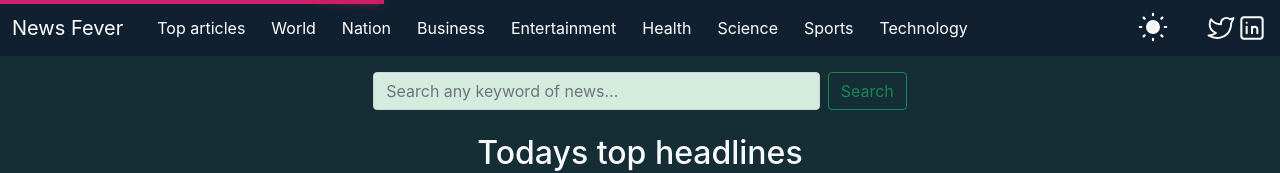
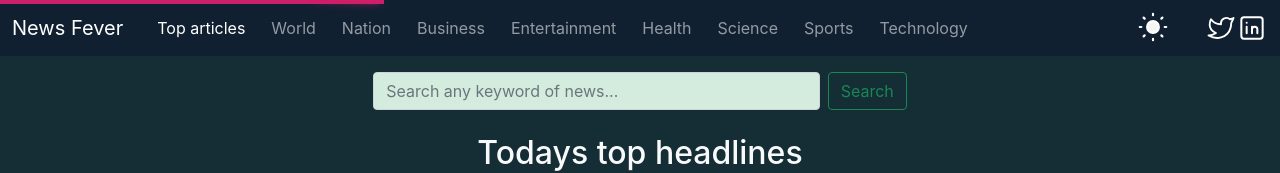
Before and after one commit to sahilsaif12/NewsApp, a React (Create React App) app: page / in a window 1280 px wide. Shown: the top 173 px of the page. Built offline with nearby package versions, Linux system fonts and the light colour scheme; no server answers.

Commit message:
add active class to the nav item while clicking

```diff
--- a/src/components/ErrorPage.js
+++ b/src/components/ErrorPage.js
@@ -1,10 +1,10 @@
 import React from 'react'
 import './ErrorPage.css'
 
-export default function ErrorPage() {
+export default function ErrorPage(props) {
     return (
         <body>
-            <h1 aria-label="408 Error">4<span></span>3</h1>
+            <h1 aria-label="404 Error">4<span></span>{props.status}</h1>
             <h2>Api limit for today (100/per day) exhaused</h2>
         </body>
     )
--- a/src/components/Navbar.js
+++ b/src/components/Navbar.js
@@ -1,5 +1,5 @@
 import React from 'react'
-import { Link } from "react-router-dom";
+import { Link ,useLocation} from "react-router-dom";
 
 
 export default function Navbar(props) {
@@ -19,7 +19,7 @@ export default function Navbar(props) {
     const navBgDark = {
         backgroundColor: '#112031'
     }
-
+    let location=useLocation()
     return (
         <>
             <nav className={`navbar navbar-expand-lg navbar-${props.mode} `} style={props.mode === 'light' ? navBg : navBgDark}>
@@ -31,32 +31,32 @@ export default function Navbar(props) {
                     <div className="collapse navbar-collapse" id="navbarSupportedContent">
                         <ul className="navbar-nav me-auto mb-2 mb-lg-0 d-flex justify-content-evenly w-75"  >
                             <li className="nav-item">
-                                <Link className="nav-link active" aria-current="page" to="/">Top articles</Link>
+                                <Link className={`nav-link ${location.pathname==='/'?"active":""}`} aria-current="page" to="/">Top articles</Link>
                             </li>
                             <li className="nav-item">
-                                <Link className="nav-link active" aria-current="page" to="/world">World</Link>
+                                <Link className={`nav-link ${location.pathname==='/world'?"active":""}`} aria-current="page" to="/world">World</Link>
                             </li>
                             <li className="nav-item">
-                                <Link className="nav-link active" aria-current="page" to="/nation">Nation</Link>
+                                <Link className={`nav-link ${location.pathname==='/nation'?"active":""}`} aria-current="page" to="/nation">Nation</Link>
                             </li>
                             <li className="nav-item">
-                                <Link className="nav-link active" to="/business">Business </Link>
+                                <Link className={`nav-link ${location.pathname==='/business'?"active":""}`} to="/business">Business </Link>
                             </li>
 
                             <li className="nav-item">
-                                <Link className="nav-link active" to="/entertainment">Entertainment </Link>
+                                <Link className={`nav-link ${location.pathname==='/entertainment'?"active":""}`} to="/entertainment">Entertainment </Link>
                             </li>
                             <li className="nav-item">
-                                <Link className="nav-link active" to="/health">Health  </Link>
+                                <Link className={`nav-link ${location.pathname==='/health'?"active":""}`} to="/health">Health  </Link>
                             </li>
                             <li className="nav-item">
-                                <Link className="nav-link active" to="/science">Science   </Link>
+                                <Link className={`nav-link ${location.pathname==='/science'?"active":""}`} to="/science">Science   </Link>
                             </li>
                             <li className="nav-item">
-                                <Link className="nav-link active" to="/sports">Sports   </Link>
+                                <Link className={`nav-link ${location.pathname==='/sports'?"active":""}`} to="/sports">Sports   </Link>
                             </li>
                             <li className="nav-item">
-                                <Link className="nav-link active" to="/technology">Technology   </Link>
+                                <Link className={`nav-link ${location.pathname==='/technology'?"active":""}`} to="/technology">Technology   </Link>
                             </li>
                         </ul>
                         <div >
--- a/src/components/News.js
+++ b/src/components/News.js
@@ -15,10 +15,10 @@ export default function News(props) {
 const updateNews=async()=>{
     props.setProgress(20)
         let url = `https://gnews.io/api/v4/top-headlines?country=${props.country}&token=${props.apiKey}${props.category?"&topic="+props.category:""}&lang=${props.lang}${props.keyword?"&q="+props.keyword:""}`
-        console.log(url);
         props.setProgress(30)
         setLoading(true)
         let data =await fetch(url)
+        // props.statusCode(data.status)
         props.setProgress(50)
         let parsedData =await data.json()
         console.log(parsedData)
@@ -40,15 +40,19 @@ const updateNews=async()=>{
 
     const updateNews_In_InfiniteScroll = async () => {
         let url = `https://gnews.io/api/v4/top-headlines?country=${props.country}&token=${props.apiKey}${props.category?"&topic="+props.category:""}&lang=${props.lang}${props.keyword?"&q="+props.keyword:""}&page=${page}`
+        setPage(page+1)
+        console.log(url);
         let data = await fetch(url)
         let parsedData = await data.json()
-        console.log(parsedData)
+        console.log(page,parsedData)
         setArticles(articles.concat(parsedData.articles))
+        console.log(articles);
         setTotalResults( parsedData.totalResults)
     }
 
     const fetchMoreData = async () => {
-        setPage(page+1)
+        // setPage(page+1)
+        // console.log(page);
         updateNews_In_InfiniteScroll()
     }
 
```
Also changed, not shown: src/App.js (+9 -3 lines).
